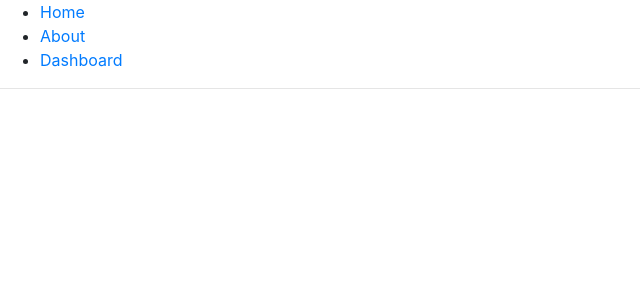
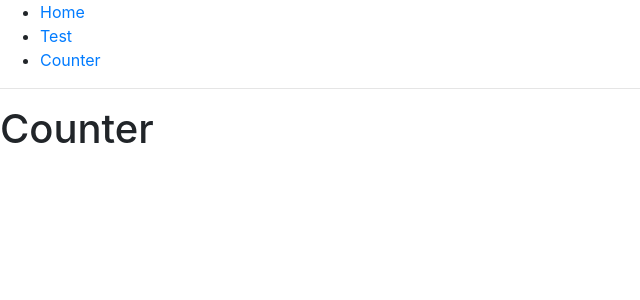
Before and after one commit to kdj924/gameLibrary, a React (Create React App) app: page /Counter in a window 1280 px wide. Shown: the top 300 px of the page, without its empty margins (0-640 px from the left). Built offline with nearby package versions, Linux system fonts and the light colour scheme.

Commit message:
added Unit Test Libraries

```diff
--- a/src/App.tsx
+++ b/src/App.tsx
@@ -8,6 +8,8 @@ import {
 import 'bootstrap/dist/css/bootstrap.min.css';
 import './App.css';
 import Home from './Home';
+import Counter from './Counter';
+import Test from './Test';
 
 function App() {
   return (
@@ -18,10 +20,10 @@ function App() {
             <Link to="/">Home</Link>
           </li>
           <li>
-            <Link to="/about">About</Link>
+            <Link to="./Test">Test</Link>
           </li>
           <li>
-            <Link to="/dashboard">Dashboard</Link>
+            <Link to="./Counter">Counter</Link>
           </li>
         </ul>
         <hr />
@@ -36,6 +38,12 @@ function App() {
           <Route exact path="/">
             <Home />
           </Route>
+          <Route path="/Test">
+            <Test />
+          </Route>
+          <Route path="/Counter">
+            <Counter />
+          </Route>
         </Switch>
       </div>
     </Router>
--- /dev/null
+++ b/src/Counter.tsx
@@ -0,0 +1,12 @@
+import React from 'react';
+import 'bootstrap/dist/css/bootstrap.min.css';
+
+function Counter() {
+  return (
+    <div>
+      <h1>Counter</h1>
+    </div>
+  );
+}
+
+export default Counter;
--- /dev/null
+++ b/src/Test.tsx
@@ -0,0 +1,12 @@
+import React from 'react';
+import 'bootstrap/dist/css/bootstrap.min.css';
+
+function Test() {
+  return (
+    <div>
+      <h1>Test</h1>
+    </div>
+  );
+}
+
+export default Test;
```
Also changed, not shown: package.json (+10 -4 lines), 2 other files (tests, documents, lock files or other folders).
